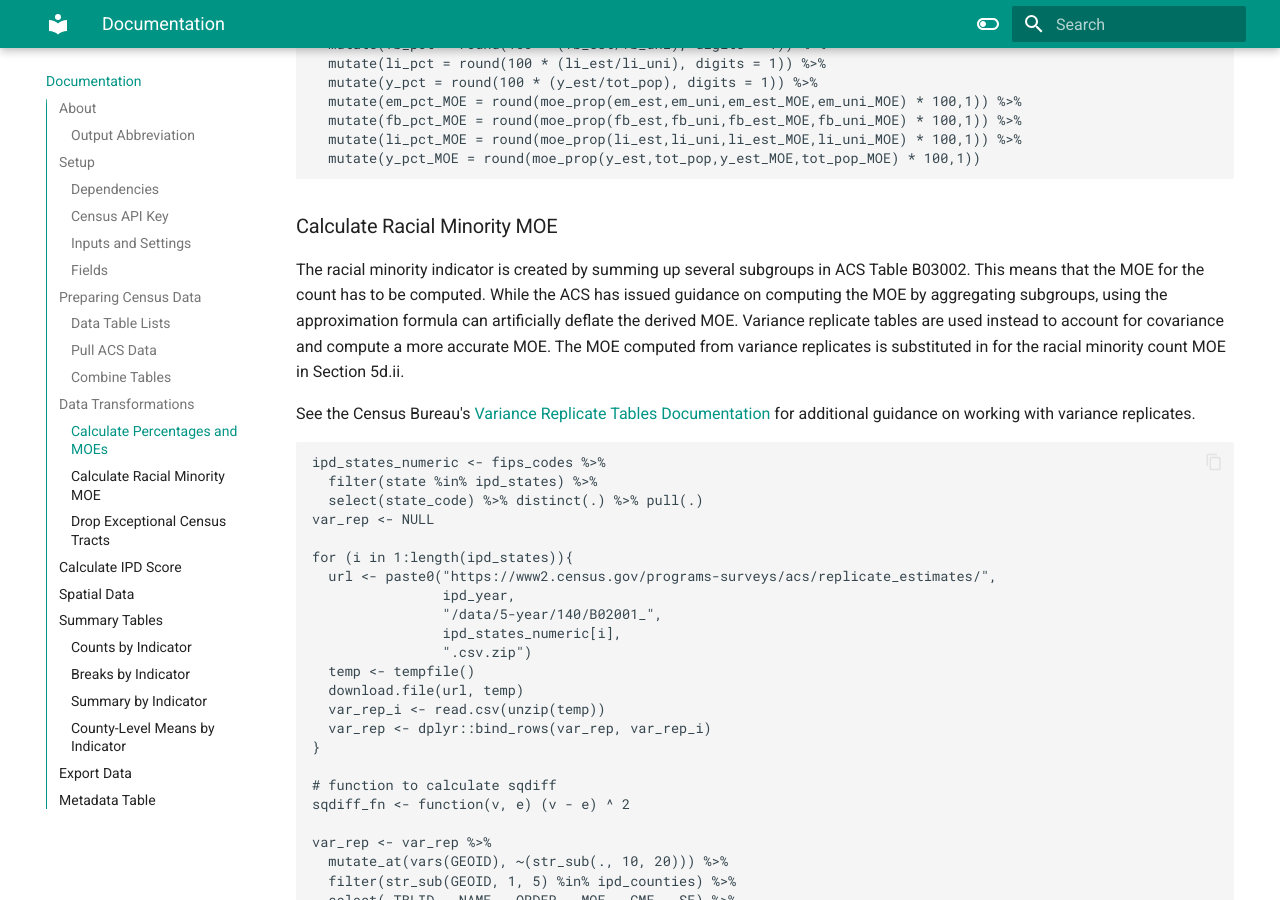
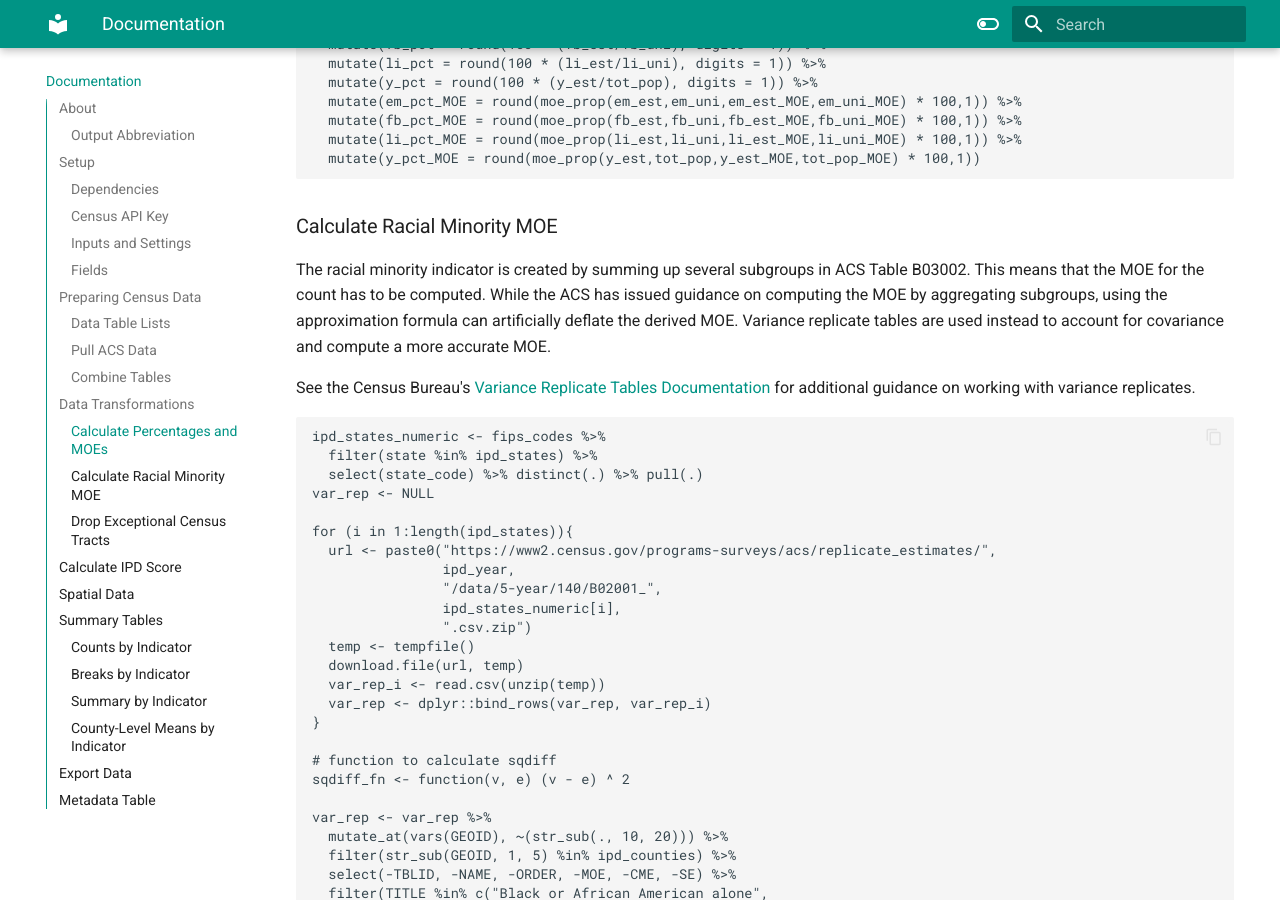
Before and after one commit to dvrpc/ipd, an MkDocs documentation site: the page built from docs/script_reference.md, in a window 1280 px wide and 900 px high, scrolled down 5083 px. Built offline with MkDocs 1.6.1 and Material for MkDocs 9.7.7, drawn with Linux system fonts in a browser that asks for light colours; some of the changed text lies outside the part shown.

Commit message:
docs: updated variance replicates text

````diff
--- a/docs/script_reference.md
+++ b/docs/script_reference.md
@@ -74,7 +74,7 @@
 | Youth | y | B03002_001 | B09001_001 | N/A |
 
 
-The user should check that the field names point to the correct [API request](https://www.census.gov/data/developers/data-sets.html) For a history of the ACS variables used in previous IPD results, check prior [IPD releases](https://github.com/dvrpc/ipd/releases).
+The user should check that the field names point to the correct [API request](https://www.census.gov/data/developers/data-sets.html). For a history of the ACS variables used in previous IPD results, check prior [IPD releases](https://github.com/dvrpc/ipd/releases).
 
 
 ## Preparing Census Data
@@ -195,7 +195,7 @@
 ```
 
 ### Calculate Racial Minority MOE
-The racial minority indicator is created by summing up several subgroups in ACS Table B03002. This means that the MOE for the count has to be computed. While the ACS has issued guidance on computing the MOE by aggregating subgroups, using the approximation formula can artificially deflate the derived MOE. Variance replicate tables are used instead to account for covariance and compute a more accurate MOE. The MOE computed from variance replicates is substituted in for the racial minority count MOE in Section 5d.ii.
+The racial minority indicator is created by summing up several subgroups in ACS Table B03002. This means that the MOE for the count has to be computed. While the ACS has issued guidance on computing the MOE by aggregating subgroups, using the approximation formula can artificially deflate the derived MOE. Variance replicate tables are used instead to account for covariance and compute a more accurate MOE.
 
 See the Census Bureau's [Variance Replicate Tables Documentation](https://www.census.gov/programs-surveys/acs/technical-documentation/variance-tables.html) for additional guidance on working with variance replicates.
 
````
